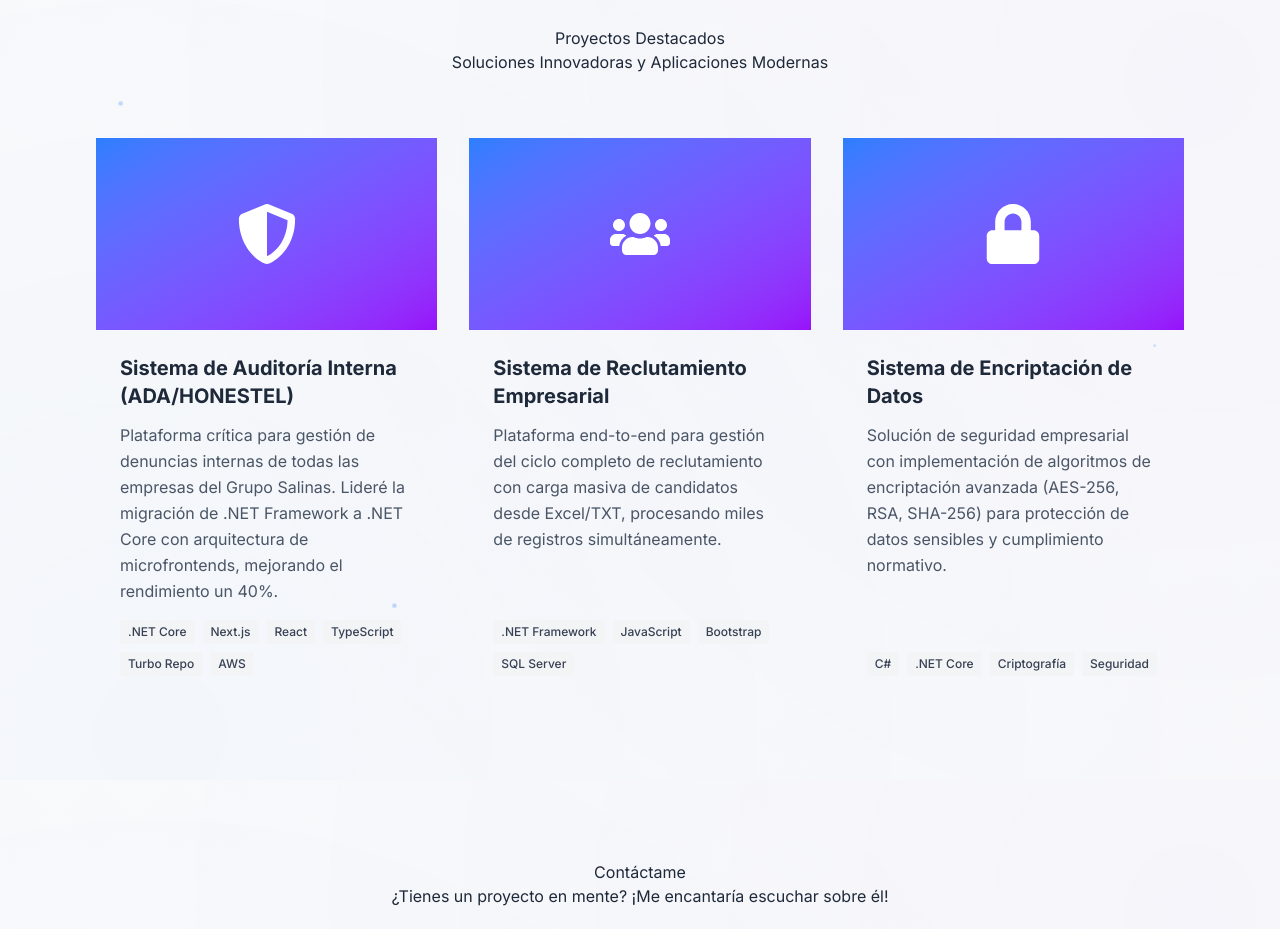
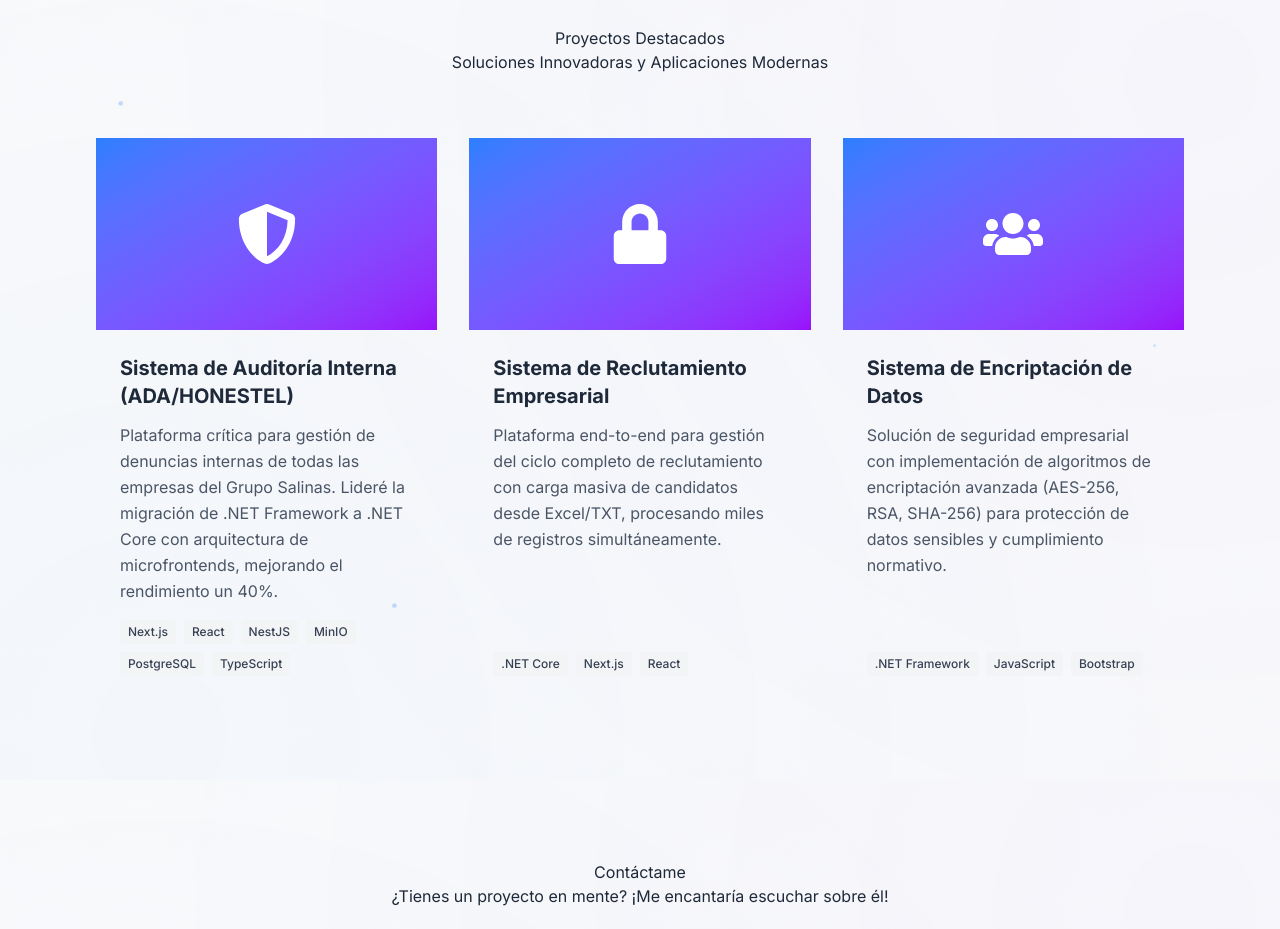
Before and after one commit to ErickuchoSan/cv-react-Erick-Rodriguez-Bores-Isaias, a React (Vite) app: page / in a window 1280 px wide. Shown: the part 6500-7429 px from the top of the page. Built offline with nearby package versions, Linux system fonts and the light colour scheme; what @react-pdf/renderer would draw is missing.

Commit message:
Update projects with Align Designs Platform in Web and PDF CVs

```diff
--- a/src/components/PDF/CVDocument.tsx
+++ b/src/components/PDF/CVDocument.tsx
@@ -437,13 +437,24 @@
                         <Text style={styles.sectionTitle}>PROYECTOS DESTACADOS</Text>
 
                         <View style={styles.projectItem}>
+                            <Text style={styles.projectTitle}>🚀 Align Designs Platform</Text>
+                            <Text style={styles.projectDesc}>Plataforma B2B/B2C en la nube con arquitectura monorepo. Buenas prácticas (SOLID, SoC) y seguridad avanzada.</Text>
+                            <View style={styles.techStack}>
+                                <Text style={styles.techBagde}>Next.js</Text>
+                                <Text style={styles.techBagde}>React</Text>
+                                <Text style={styles.techBagde}>NestJS</Text>
+                                <Text style={styles.techBagde}>MinIO</Text>
+                                <Text style={styles.techBagde}>PostgreSQL</Text>
+                            </View>
+                        </View>
+
+                        <View style={styles.projectItem}>
                             <Text style={styles.projectTitle}>Sistema de Auditoría Interna (ADA/HONESTEL)</Text>
                             <Text style={styles.projectDesc}>Plataforma crítica de gestión de denuncias. Migrada a .NET Core con micro-frontends.</Text>
                             <View style={styles.techStack}>
                                 <Text style={styles.techBagde}>.NET Core</Text>
                                 <Text style={styles.techBagde}>React</Text>
-                                <Text style={styles.techBagde}>AWS</Text>
-                                <Text style={styles.techBagde}>SQL Server</Text>
+                                <Text style={styles.techBagde}>Next.js</Text>
                             </View>
                         </View>
 
--- a/src/components/PDF/CVDocumentEN.tsx
+++ b/src/components/PDF/CVDocumentEN.tsx
@@ -436,13 +436,24 @@
                         <Text style={styles.sectionTitle}>FEATURED PROJECTS</Text>
 
                         <View style={styles.projectItem}>
+                            <Text style={styles.projectTitle}>🚀 Align Designs Platform</Text>
+                            <Text style={styles.projectDesc}>Cloud B2B/B2C platform with monorepo architecture. Best practices (SOLID, SoC) and advanced security.</Text>
+                            <View style={styles.techStack}>
+                                <Text style={styles.techBagde}>Next.js</Text>
+                                <Text style={styles.techBagde}>React</Text>
+                                <Text style={styles.techBagde}>NestJS</Text>
+                                <Text style={styles.techBagde}>MinIO</Text>
+                                <Text style={styles.techBagde}>PostgreSQL</Text>
+                            </View>
+                        </View>
+
+                        <View style={styles.projectItem}>
                             <Text style={styles.projectTitle}>Internal Audit System (ADA/HONESTEL)</Text>
                             <Text style={styles.projectDesc}>Critical whistleblowing platform. Migrated to .NET Core with micro-frontends.</Text>
                             <View style={styles.techStack}>
                                 <Text style={styles.techBagde}>.NET Core</Text>
                                 <Text style={styles.techBagde}>React</Text>
-                                <Text style={styles.techBagde}>AWS</Text>
-                                <Text style={styles.techBagde}>SQL Server</Text>
+                                <Text style={styles.techBagde}>Next.js</Text>
                             </View>
                         </View>
 
--- a/src/components/Sections/Projects.tsx
+++ b/src/components/Sections/Projects.tsx
@@ -5,23 +5,22 @@
 
 export const PROJECTS = [
     {
-        // Text fields retained for structure but overwritten
+        title: "🚀 Align Designs Platform",
+        description: "Plataforma integral...",
+        tech: ["Next.js", "React", "NestJS", "MinIO", "PostgreSQL", "TypeScript"],
+        icon: FaShieldAlt
+    },
+    {
         title: "Sistema de Auditoría Interna (ADA/HONESTEL)",
         description: "Plataforma crítica...",
-        tech: [".NET Core", "Next.js", "React", "TypeScript", "Turbo Repo", "AWS"],
-        icon: FaShieldAlt
+        tech: [".NET Core", "Next.js", "React"],
+        icon: FaLock
     },
     {
         title: "Sistema de Reclutamiento Empresarial",
         description: "Plataforma end-to-end...",
-        tech: [".NET Framework", "JavaScript", "Bootstrap", "SQL Server"],
+        tech: [".NET Framework", "JavaScript", "Bootstrap"],
         icon: FaUsers
-    },
-    {
-        title: "Sistema de Encriptación de Datos",
-        description: "Solución de seguridad...",
-        tech: ["C#", ".NET Core", "Criptografía", "Seguridad"],
-        icon: FaLock
     }
 ];
 
```
